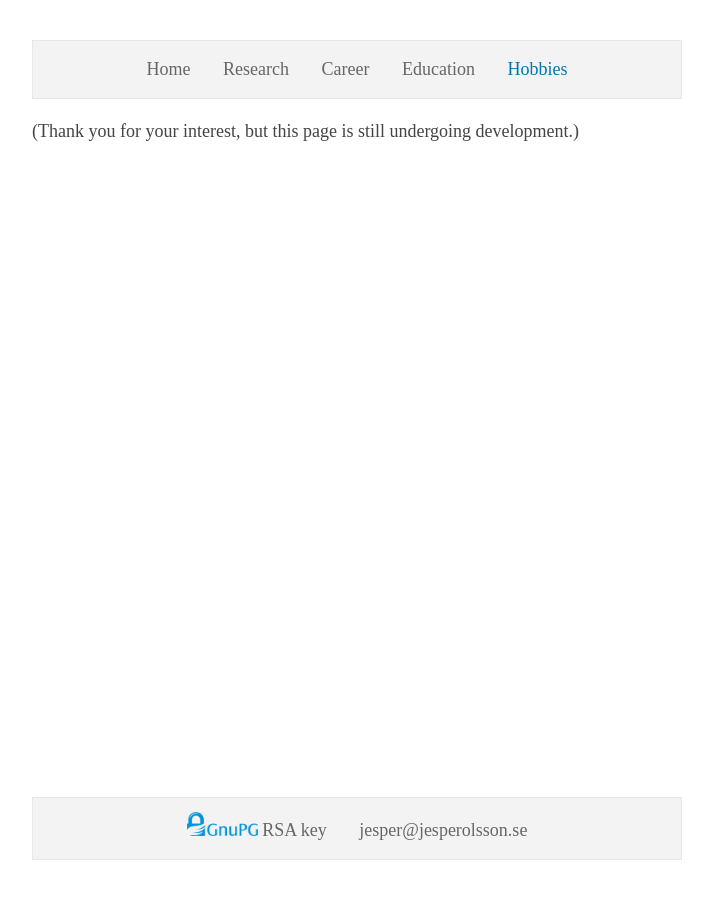
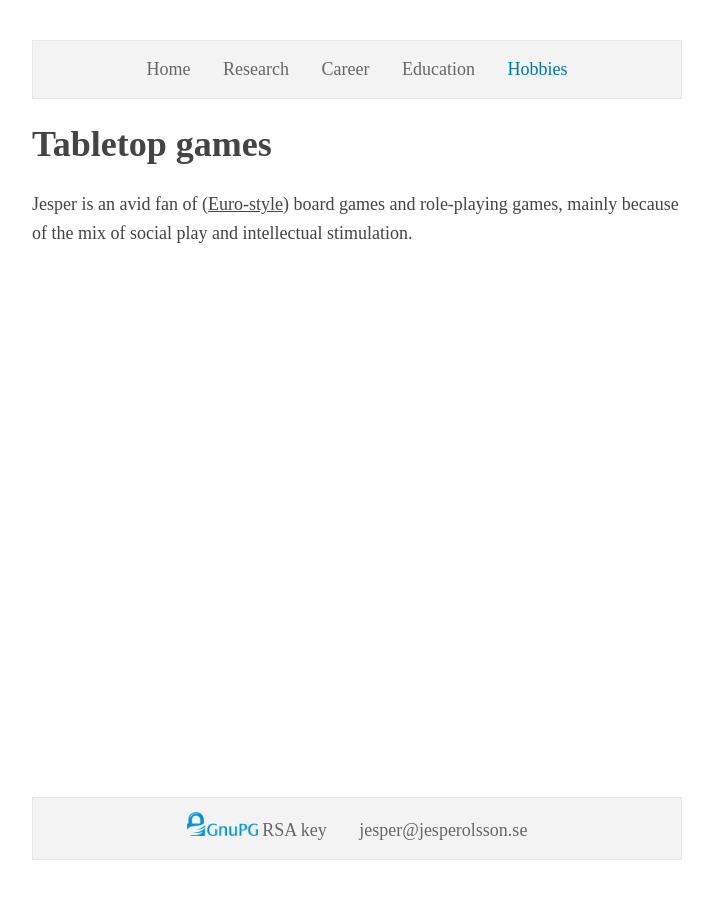
Before and after one commit to jesperolsson-se/Website, a Jekyll site: the page built from hobbies/index.md, in a window 1280 px wide. Shown: the whole page, without its empty margins (283-996 px from the left). Built offline with Jekyll 4.4.1, drawn with Linux system fonts in a browser that asks for light colours.

Commit message:
content(hobbies): Eurogames

```diff
--- a/hobbies/index.md
+++ b/hobbies/index.md
@@ -2,4 +2,8 @@
 title: Hobbies
 emailHandle: jesper
 ---
-(Thank you for your interest, but this page is still undergoing development.)
+# Tabletop games
+Jesper is an avid fan of
+([Euro-style](https://en.wikipedia.org/wiki/Eurogame){: class="ext-link"})
+ board games and role-playing games, mainly because of the mix of social
+play and intellectual stimulation.
```
